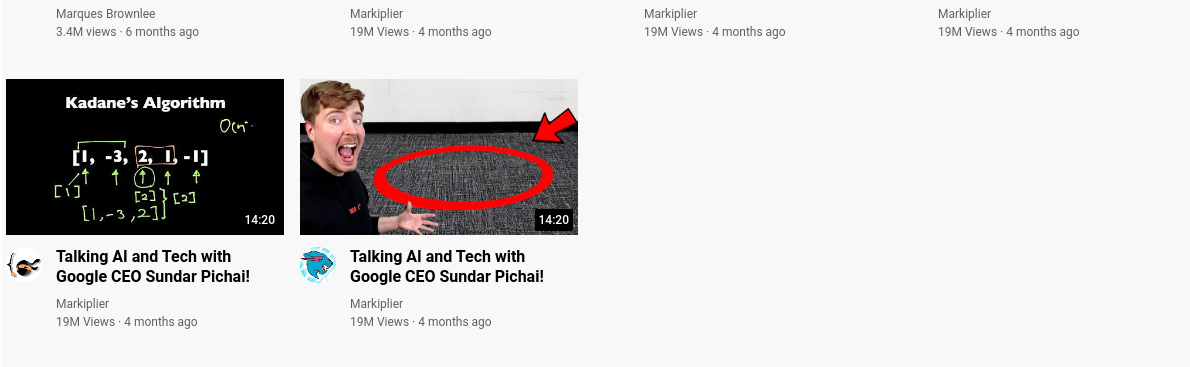
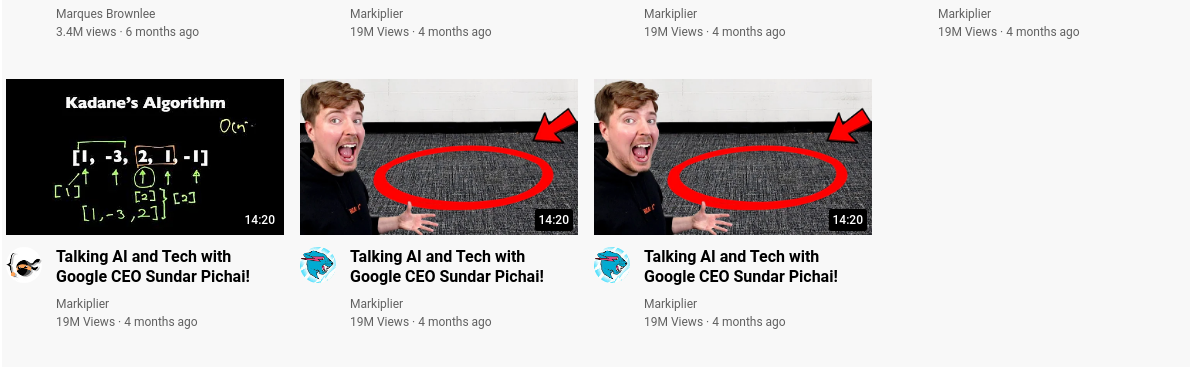
Before and after one commit to NidaSehar/YouTube-Projectt, a plain HTML site: page index.html in a window 1280 px wide. Shown: the part 291-658 px from the top of the page, 90-1280 px from the left. Drawn offline with Linux system fonts and the light colour scheme.

Commit message:
Update index.html

```diff
--- a/index.html
+++ b/index.html
@@ -235,6 +235,31 @@
         </div>
 
     </div>
+        <div class="video-preview">
+        <div class="thumbnail-row">
+            <img class="thumbnail" src="thumbnail-6.webp">
+            <div class="video-time">14:20</div>
+        </div>
+        <div class="video-info-grid">
+            <div class="channel-picture">
+                <img class="profile-picture" src="channel-6.jpeg">
+            </div>
+            <div class="video-info">
+
+            <p class="video-title">
+        Talking AI and Tech with Google CEO Sundar Pichai!
+    </p>
+    <p class="video-author">
+           Markiplier
+    </p>
+    <p class="video-stats">
+        19M Views &#183; 4 months ago
+    </p>
+            </div>
+
+        </div>
+
+    </div>
 
    </div>
 </body>
```
